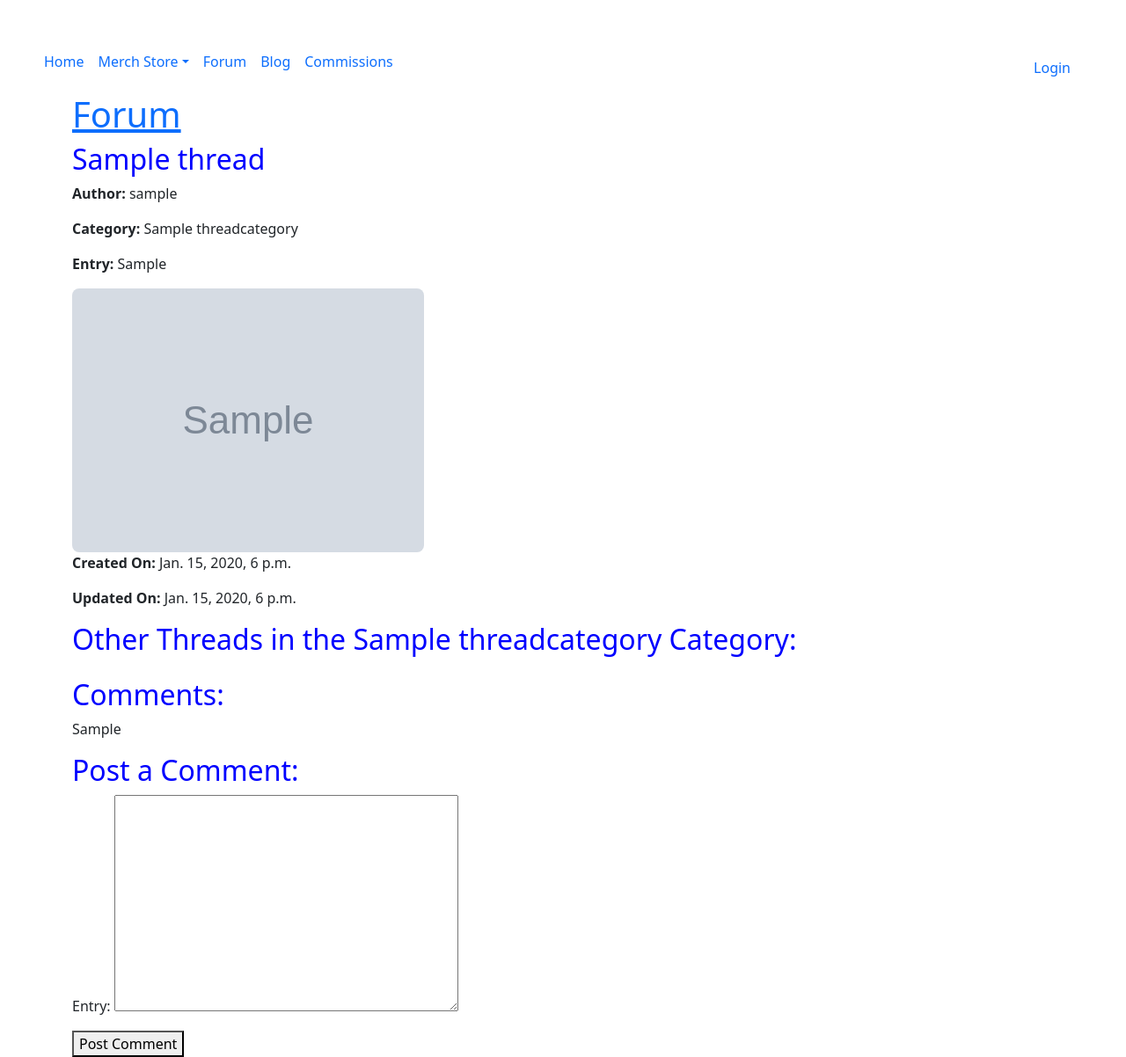
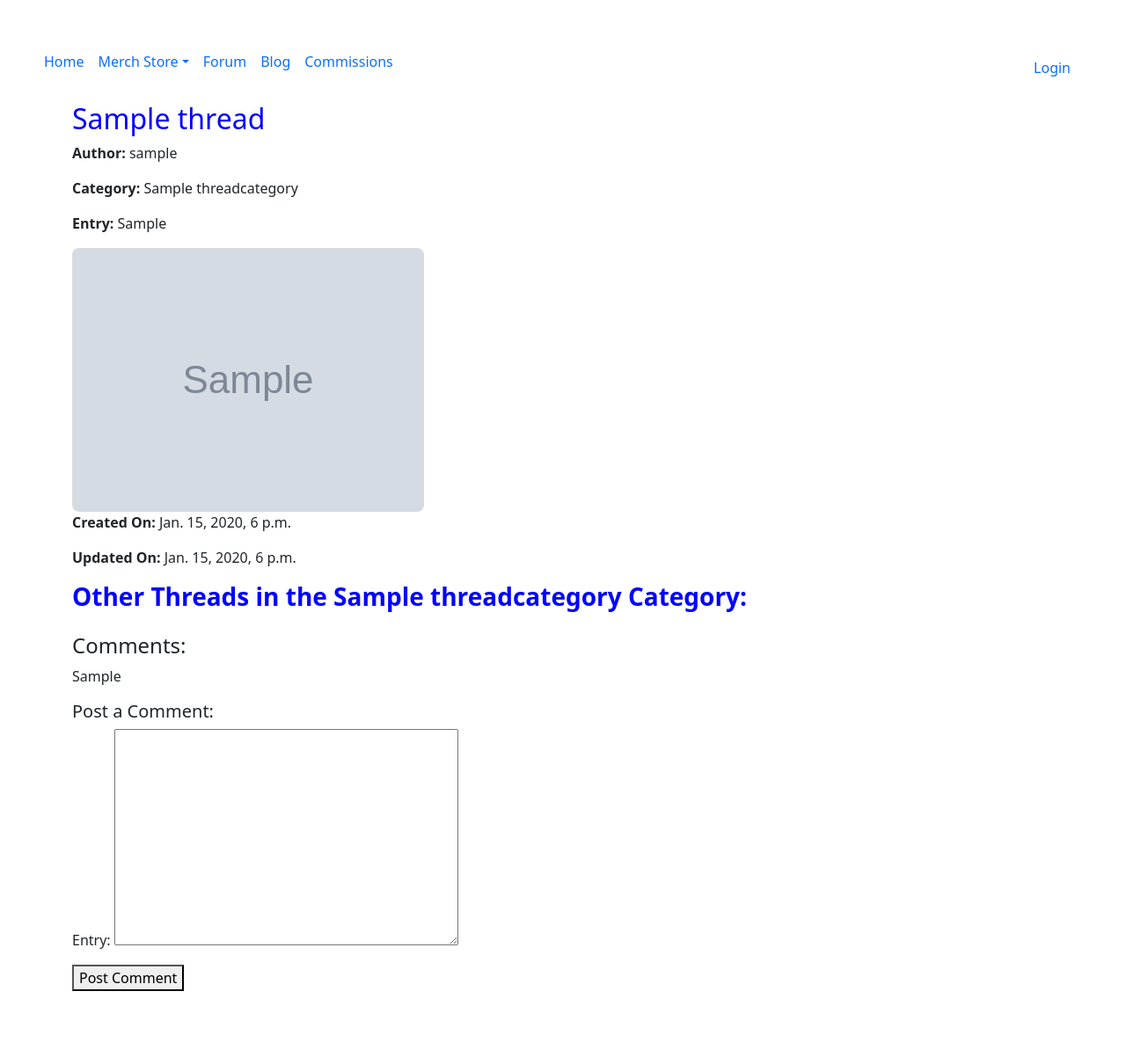
Before and after one commit to sdbsalta/hobbysite-G-25, a Django app: page /forum/thread/1/ in a window 1280 px wide. Shown: the whole page at 88% size. After the commit the page ends 1127 px from the top, so only its background shows below. Run offline with Django 5.2, Linux system fonts and the light colour scheme; tables that the repository leaves empty hold one stand-in row (values such as "Sample post"); grey boxes marked "Sample" are stand-in pictures.

Commit message:
fixed html n css

```diff
--- a/hobbysite/templates/base.html
+++ b/hobbysite/templates/base.html
@@ -77,6 +77,12 @@
                 <!-- color: -->
             }
 
+            ul li {
+                margin-bottom: 10px;
+                display: block;
+                width: auto;
+            }
+
         </style>
 
         {% block styles %}
--- a/hobbysite/templates/forum/thread_detail.html
+++ b/hobbysite/templates/forum/thread_detail.html
@@ -6,7 +6,6 @@
 
 {% block content %}
 <div class="container">
-    <h1><a href="{% url 'forum:thread_list' %}">Forum</a></h1>
     <h2>{{ thread.title }}</h2>
     <p><strong>Author:</strong> {{ thread.author.username }} </p>
     <p><strong>Category:</strong> {{ thread.category.name}}</p>
@@ -19,21 +18,23 @@
         <a href="{% url 'forum:thread_update' thread.pk %}" class="btn btn-primary">Edit</a>
     {% endif %}
 
-    <h2>Other Threads in the {{ thread.category.name }} Category:</h2>
+    <h3>Other Threads in the {{ thread.category.name }} Category:</h3>
     <ul>
+        <div>
         {% for other_thread in other_threads %}
             <li><a href="{{ other_thread.get_absolute_url }}">{{ other_thread.title }}</a></li>
         {% endfor %}
+        </div>
     </ul>
 
-    <h2>Comments:</h2>
+    <h4>Comments:</h4>
     {% for comment in comments %}
         <p>{{ comment.entry }}</p>
     {% empty %}
         <p>No comments yet.</p>
     {% endfor %}
 
-    <h2>Post a Comment:</h2>
+    <h5>Post a Comment:</h5>
     <form action="{% url 'forum:comment_create_view' thread.pk %}" method="post">
         {% csrf_token %}
         {{ comment_form.as_p }}
```
Also changed, not shown: hobbysite/templates/blog/article_detail.html (+6 -4 lines), hobbysite/article_images/1695825196046_YJ70z4k.jpeg (added), hobbysite/article_images/a28fd0c302d8fb8b15b27450cad63971_1nYpLbi.jpg (added), hobbysite/article_images/a28fd0c302d8fb8b15b27450cad63971_RXESo02.jpg (added), hobbysite/thread_images/1695825196046_4BWPPC2.jpeg (added), hobbysite/thread_images/1695825196046_YyO1ZwK.jpeg (added), hobbysite/thread_images/1695825196046_qXJY3Qi.jpeg (added).
